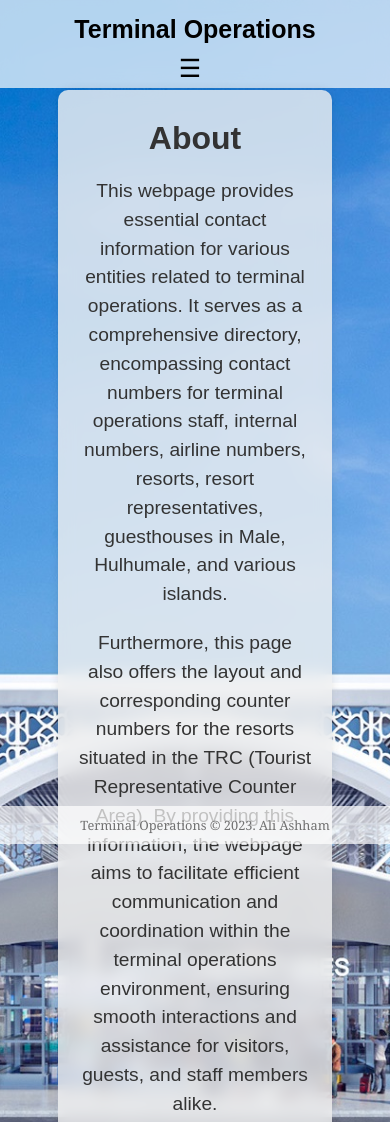
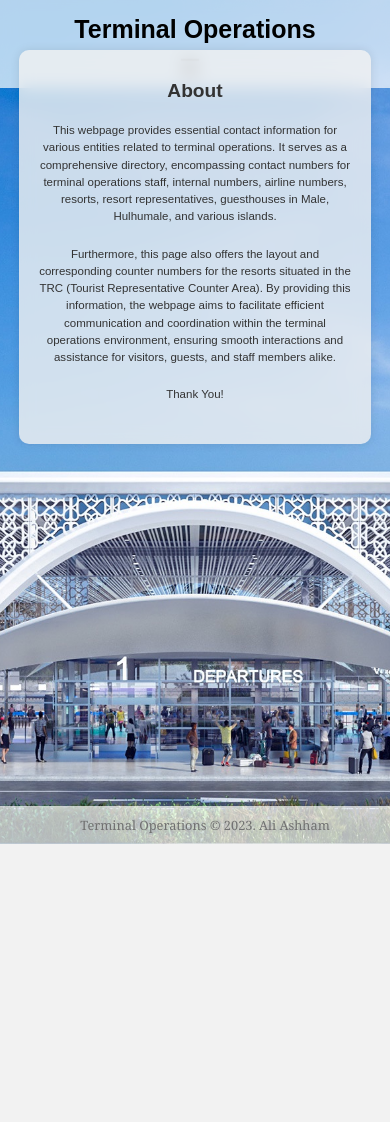
Before and after one commit to ALIASHHAM/contacts, a plain HTML site: page about.html in a window 390 px wide. Shown: the top 1122 px of the page. After the commit the page ends 844 px from the top, so only its background shows below. Drawn offline with Linux system fonts and the light colour scheme.

Commit message:
Update about.html

```diff
--- a/about.html
+++ b/about.html
@@ -69,18 +69,20 @@
       box-shadow: 0 0 10px rgba(0, 0, 0, 0.1);
       margin-top: 90px;
       width: 50%;
-
+      margin: 0 auto;
+      font-size: 1em;
+      max-width: 500px;
     }
 
     #about-section h2 {
-      font-size: 2em;
+      font-size: 1.5em;
       margin-top: 10px;
       margin-bottom: 20px;
       color: #333;
     }
 
     #about-section p {
-      font-size: 1.2em;
+      font-size: 0.9em;
       color: #333;
       line-height: 1.5;
       margin-bottom: 20px;
@@ -102,7 +104,8 @@
     #footer p {
       margin: 0;
     }
-/* Mobile Menu */
+
+    /* Mobile Menu */
     .mobile-menu {
       display: none;
     }
@@ -142,7 +145,7 @@
       display: flex;
     }
 
- /* Media Queries */
+    /* Media Queries */
     @media only screen and (max-width: 768px) {
       .nav-links {
         display: none;
@@ -153,8 +156,10 @@
       }
 
       #about-section {
-        width: 60%;
-        margin-top: 90px;
+        width: 80%;
+        margin-top: 50px;
+        font-size: 0.8em;
+        max-width: 100%;
       }
     }
   </style>
```
